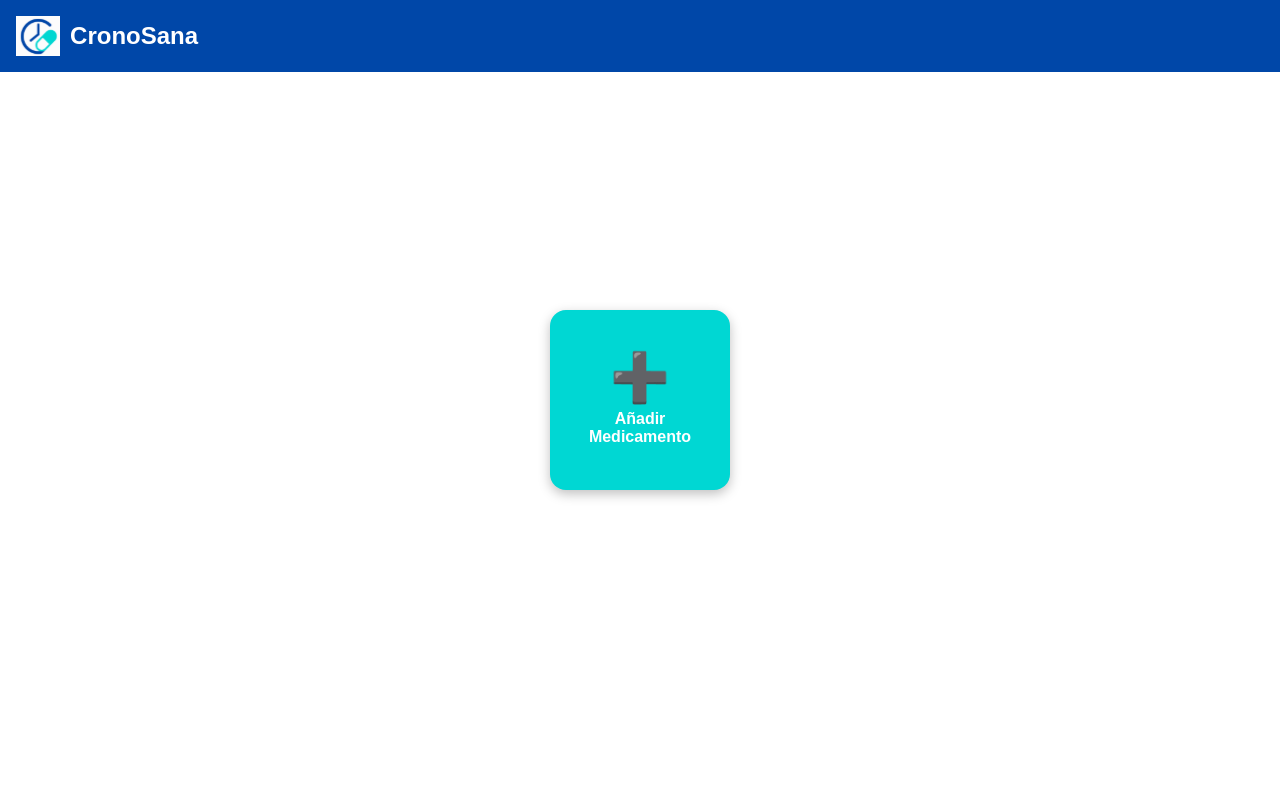
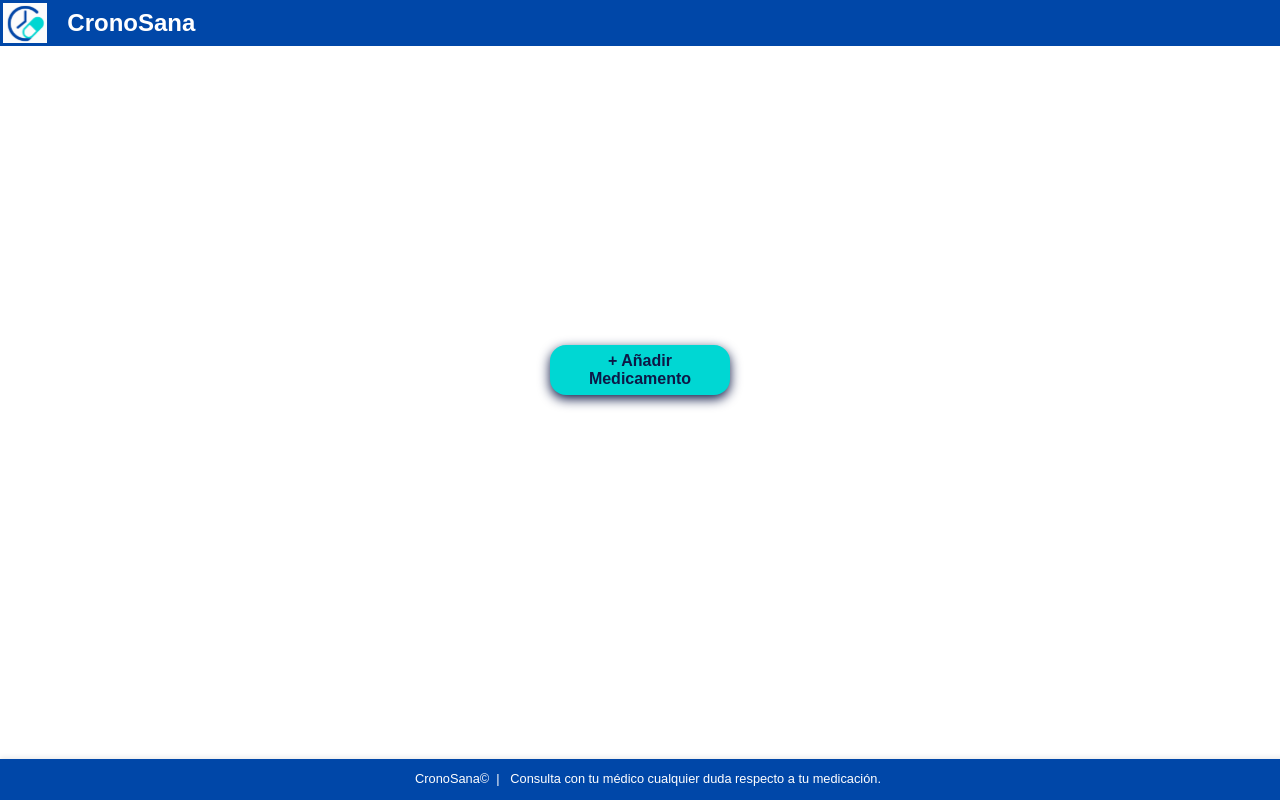
Before and after one commit to Equipo-4-Hackaton-F5/CronoSana-Front, a React (Vite) app: page / in a window 1280 px wide. Built offline with nearby package versions, Linux system fonts and the light colour scheme.

Commit message:
Modified size of button and added Footer

```diff
--- a/src/App.jsx
+++ b/src/App.jsx
@@ -1,6 +1,7 @@
 import React from 'react';
 import { BrowserRouter as Router, Routes, Route } from 'react-router-dom';
 import Navbar from './components/Navbar';
+import Footer from './components/Footer';
 import HomePage from './pages/HomePage';
 import './App.css'
 
@@ -15,6 +16,7 @@ function App() {
         <Route path="/" element={<HomePage />} />
         <Route path="/add" element={<div>Formulario Añadir Medicamento (próximamente)</div>} />
       </Routes>
+      <Footer />
     </Router>
   );
 }
--- a/src/components/AddMedicationButton.jsx
+++ b/src/components/AddMedicationButton.jsx
@@ -7,8 +7,7 @@ const AddMedicationButton = () => {
     return (
         <div style={styles.container}>
             <button style={styles.button} onClick={() => navigate('/add')}>
-                <span style={styles.plus}>➕</span>
-                <span style={styles.text}>Añadir Medicamento</span>
+                <span style={styles.text}> + Añadir Medicamento</span>
             </button>
         </div>
     );
@@ -27,12 +26,12 @@ const styles = {
         alignItems: 'center',
         justifyContent: 'center',
         width: '180px',
-        height: '180px',
+        height: '50px',
         backgroundColor: '#00D7D3',
-        color: '#fff',
+        color: '#0D1846',
         border: 'none',
         borderRadius: '16px',
-        boxShadow: '0 4px 12px rgba(0,0,0,.25)',
+        boxShadow: '0 4px 12px #0D1846',
         cursor: 'pointer',
         fontSize: '1rem',
         gap: '8px',
--- /dev/null
+++ b/src/components/Footer.jsx
@@ -0,0 +1,40 @@
+import React from 'react';
+
+const Footer = () => {
+    return (
+        <>
+            <footer style={styles.footer}>
+                <div style={styles.text}>
+                    CronoSana©&nbsp;&nbsp;|&nbsp;&nbsp;
+                    Consulta con tu médico cualquier duda respecto a tu medicación.
+                </div>
+            </footer>
+
+            {/* espaciador para que el contenido no quede debajo del footer fijo */}
+            <div style={{ height: '60px' }} />
+        </>
+    );
+};
+
+const styles = {
+    footer: {
+        position: 'fixed',
+        left: 0,
+        bottom: 0,
+        width: '100vw',
+        backgroundColor: '#0047A8',
+        color: '#ffff',
+        textAlign: 'center',
+        padding: '0.75rem 0.5rem',
+        fontSize: '0.8rem',
+        boxShadow: '0 -2px 5px rgba(0,0,0,0.08)',
+        zIndex: 999,
+    },
+    text: {
+        maxWidth: '90vw',
+        margin: '0 auto',
+        lineHeight: '1.3',
+    },
+};
+
+export default Footer;
--- a/src/components/Navbar.jsx
+++ b/src/components/Navbar.jsx
@@ -12,13 +12,13 @@ const Navbar = () => {
                 boxSizing: 'border-box',
                 display: 'flex',
                 alignItems: 'center',
-                padding: '1rem',
+                padding: '0.2rem',
                 backgroundColor: '#0047A8',
                 color: 'white',
                 zIndex: 1000,
             }}
         >
-            <img src={logo} alt="CronoSana" style={{ height: '40px', marginRight: '10px' }} />
+            <img src={logo} alt="CronoSana" style={{ height: '40px', marginRight: '20px' }} />
             <h2 style={{ margin: 0 }}>CronoSana</h2>
         </nav>
 
```
